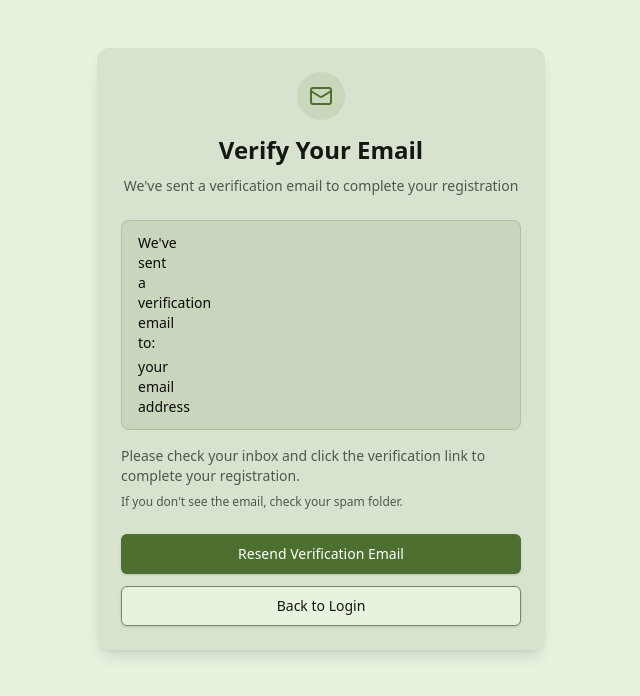
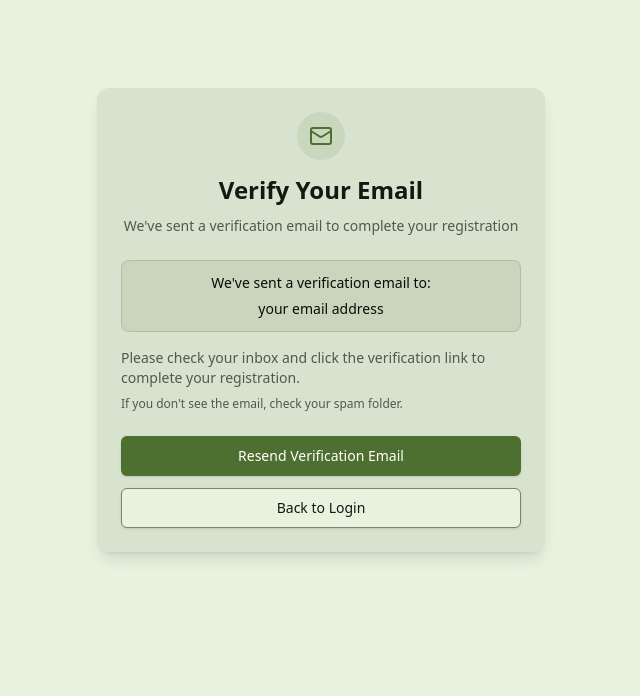
Before and after one commit to perryfardella/fucket-list, a Next.js app: page /verify-email in a window 1280 px wide. Shown: the top 696 px of the page, without its empty margins (319-959 px from the left). Built offline with nearby package versions, Linux system fonts and the light colour scheme; no server answers.

Commit message:
Fix broken verify email page.

```diff
--- a/app/verify-email/page.tsx
+++ b/app/verify-email/page.tsx
@@ -73,13 +73,14 @@ function VerifyEmailContent() {
           </CardDescription>
         </CardHeader>
         <CardContent className="space-y-4">
-          <Alert className="bg-primary/10 border-primary/20 text-foreground">
-            <div className="text-center w-full">
-              <p className="mb-1 text-sm">
-                We&apos;ve sent a verification email to:
-              </p>
-              <p className="font-medium">{email || "your email address"}</p>
-            </div>
+          <Alert
+            variant="centered"
+            className="bg-primary/10 border-primary/20 text-foreground"
+          >
+            <p className="mb-1 text-sm">
+              We&apos;ve sent a verification email to:
+            </p>
+            <p className="font-medium">{email || "your email address"}</p>
           </Alert>
 
           <div className="text-sm text-muted-foreground space-y-2">
--- a/components/ui/alert.tsx
+++ b/components/ui/alert.tsx
@@ -1,7 +1,7 @@
-import * as React from "react"
-import { cva, type VariantProps } from "class-variance-authority"
+import * as React from "react";
+import { cva, type VariantProps } from "class-variance-authority";
 
-import { cn } from "@/lib/utils"
+import { cn } from "@/lib/utils";
 
 const alertVariants = cva(
   "relative w-full rounded-lg border px-4 py-3 text-sm grid has-[>svg]:grid-cols-[calc(var(--spacing)*4)_1fr] grid-cols-[0_1fr] has-[>svg]:gap-x-3 gap-y-0.5 items-start [&>svg]:size-4 [&>svg]:translate-y-0.5 [&>svg]:text-current",
@@ -11,13 +11,14 @@ const alertVariants = cva(
         default: "bg-background text-foreground",
         destructive:
           "text-destructive-foreground [&>svg]:text-current *:data-[slot=alert-description]:text-destructive-foreground/80",
+        centered: "!grid-cols-[1fr] text-center bg-background text-foreground",
       },
     },
     defaultVariants: {
       variant: "default",
     },
   }
-)
+);
 
 function Alert({
   className,
@@ -31,7 +32,7 @@ function Alert({
       className={cn(alertVariants({ variant }), className)}
       {...props}
     />
-  )
+  );
 }
 
 function AlertTitle({ className, ...props }: React.ComponentProps<"div">) {
@@ -44,7 +45,7 @@ function AlertTitle({ className, ...props }: React.ComponentProps<"div">) {
       )}
       {...props}
     />
-  )
+  );
 }
 
 function AlertDescription({
@@ -60,7 +61,7 @@ function AlertDescription({
       )}
       {...props}
     />
-  )
+  );
 }
 
-export { Alert, AlertTitle, AlertDescription }
+export { Alert, AlertTitle, AlertDescription };
```
